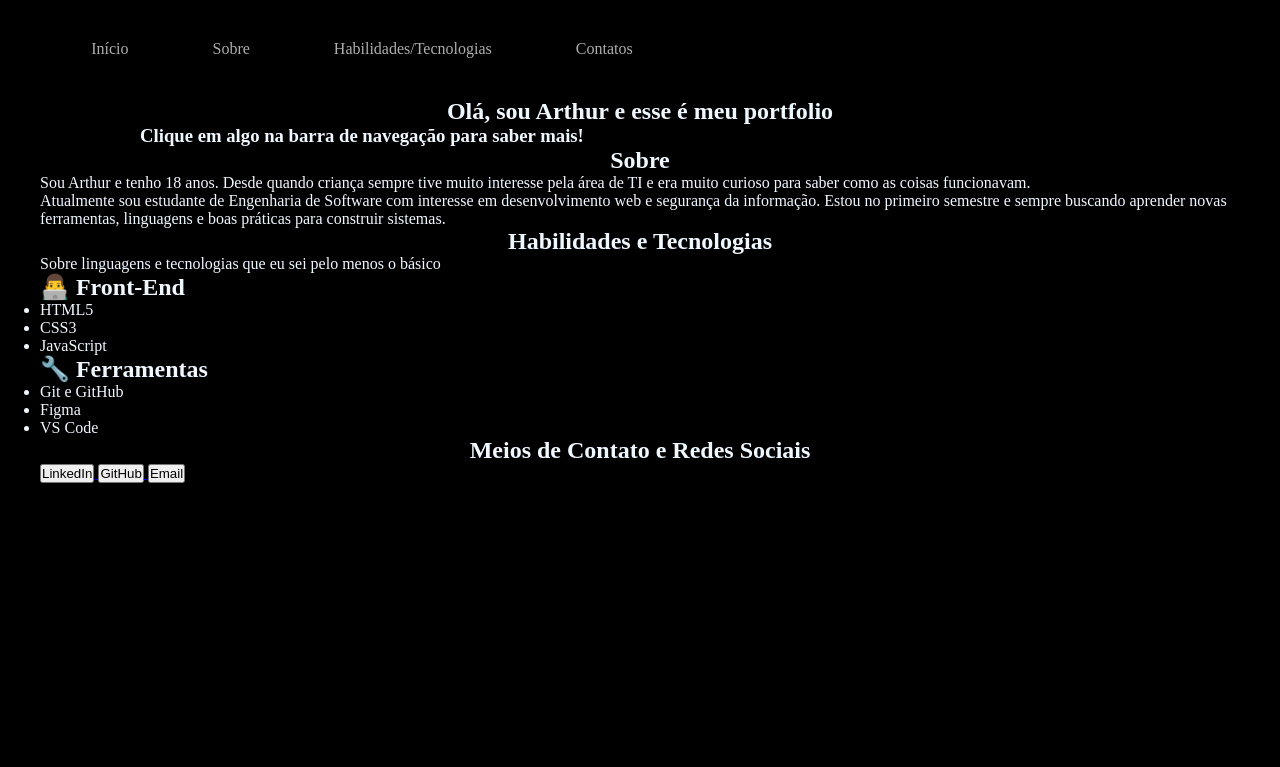
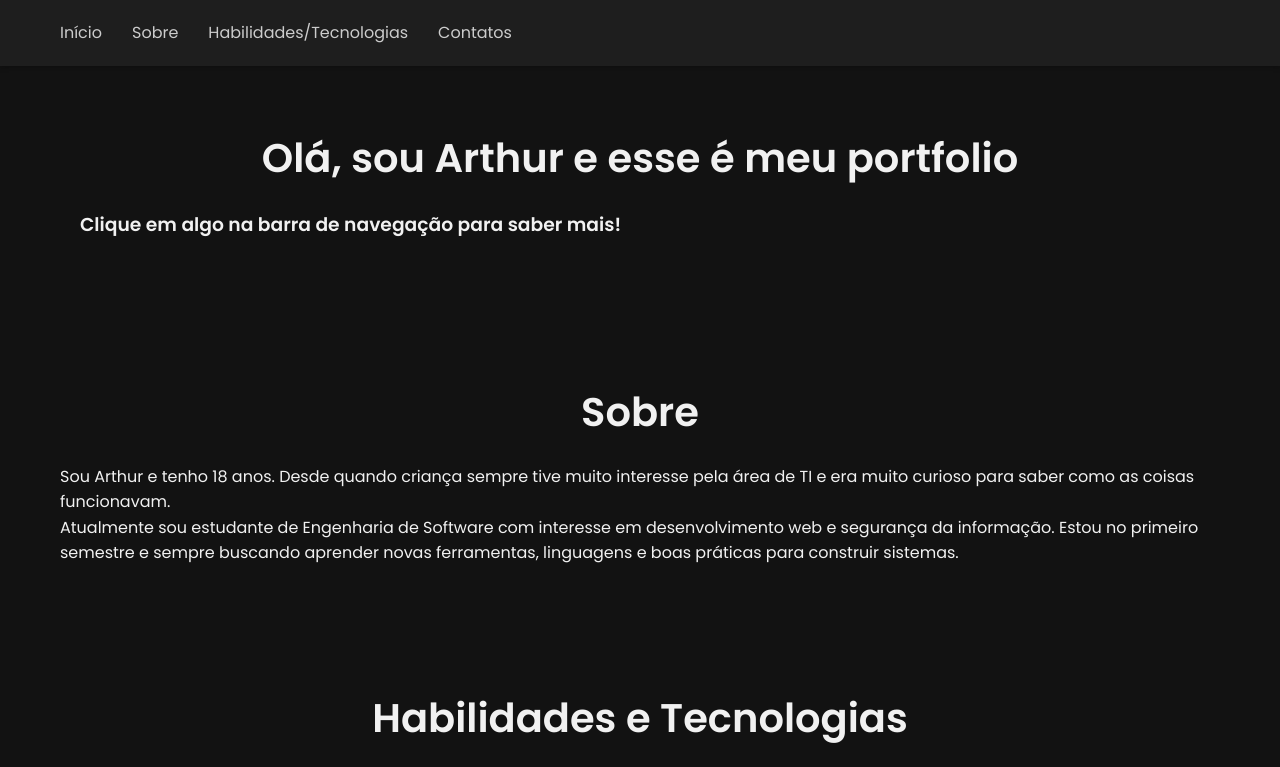
Before and after one commit to rth-ur/Portfolio, a plain HTML site: page index.html in a window 1280 px wide. Shown: the top 767 px of the page. Drawn offline with Linux system fonts and the light colour scheme.

Commit message:
Update style.css
Deixei tudo no mesmo css e consegui centralizar os button

```diff
--- a/style.css
+++ b/style.css
@@ -1,64 +1,122 @@
-*{
+@import url('https://fonts.googleapis.com/css2?family=Poppins:wght@300;400;600&display=swap');
+
+* {
     margin: 0;
     padding: 0;
-    box-sizing: 0;
-
+    box-sizing: border-box;
+    font-family: 'Poppins', sans-serif;
 }
 
-body{
-    background-color:black;
-    height: 100vh;
-    color: aliceblue;
+body {
+    background-color: #121212;
+    color: #f1f1f1;
+    line-height: 1.6;
+    min-height: 100vh;
 }
 
-.interface{
+.interface {
     max-width: 1200px;
     margin: 0 auto;
+    padding: 0 20px;
 }
 
-header{
-    padding: 40px 4%;
-
+header {
+    background-color: #1e1e1e;
+    padding: 20px 0;
+    box-shadow: 0 2px 5px rgba(0, 0, 0, 0.2);
 }
 
-header > .interface{
+header .interface {
     display: flex;
     align-items: center;
     justify-content: space-between;
-
+    flex-wrap: wrap;
 }
 
-header a{
-    color: rgb(174, 174, 174);
-    text-decoration: none;
-    display: inline-block;
-    transition: .2s;
-
+header nav ul {
+    list-style-type: none;
+    display: flex;
+    gap: 30px;
 }
 
-header a:hover{
-    color:antiquewhite;
-    transform: scale(1.05);
-
+header nav ul li a {
+    color: #ccc;
+    text-decoration: none;
+    transition: color 0.3s ease, transform 0.3s ease;
 }
 
-header nav ul{
+header nav ul li a:hover {
+    color: #fff;
+    transform: scale(1.05);
+}
 
-    list-style-type: none;
+h1, h2, h3 {
+    margin-bottom: 20px;
+    font-weight: 600;
+}
+
+h1 {
+    text-align: center;
+    font-size: 2.5rem;
+}
+
+h3 {
+    margin-left: 20px;
+}
+
+section {
+    padding: 60px 0;
+}
+
+footer {
+    text-align: center;
+    padding: 20px;
+    background-color: #1e1e1e;
+    color: #aaa;
+    font-size: 0.9rem;
+}
+
+@media (max-width: 768px) {
+    header .interface {
+        flex-direction: column;
+        align-items: flex-start;
+    }
+
+    header nav ul {
+        flex-direction: column;
+        gap: 10px;
+    }
+
+    h1 {
+        font-size: 2rem;
+    }
+
+    section {
+        padding: 40px 0;
+    }
 }
 
 
-header nav ul li{
-    display: inline-block;
-    padding: 0 40px;
-
+.contatos-botoes {
+  display: flex;
+  justify-content: center;
+  gap: 10px;
+  margin-top: 20px;
 }
 
-h1{
-text-align: center;
-
+.contatos-botoes a button {
+  margin: 0 10px 10px 10px;
+  padding: 10px 20px;
+  font-size: 1rem;
+  cursor: pointer;
+  border: none;
+  border-radius: 5px;
+  background-color: #3a3a3a;
+  color: #f1f1f1;
+  transition: background-color 0.3s ease;
+  display: inline-block;
 }
 
-h3 {
-  margin-left: 100px;
+.contatos-botoes a button:hover {
+  background-color: #555555;
 }
```
